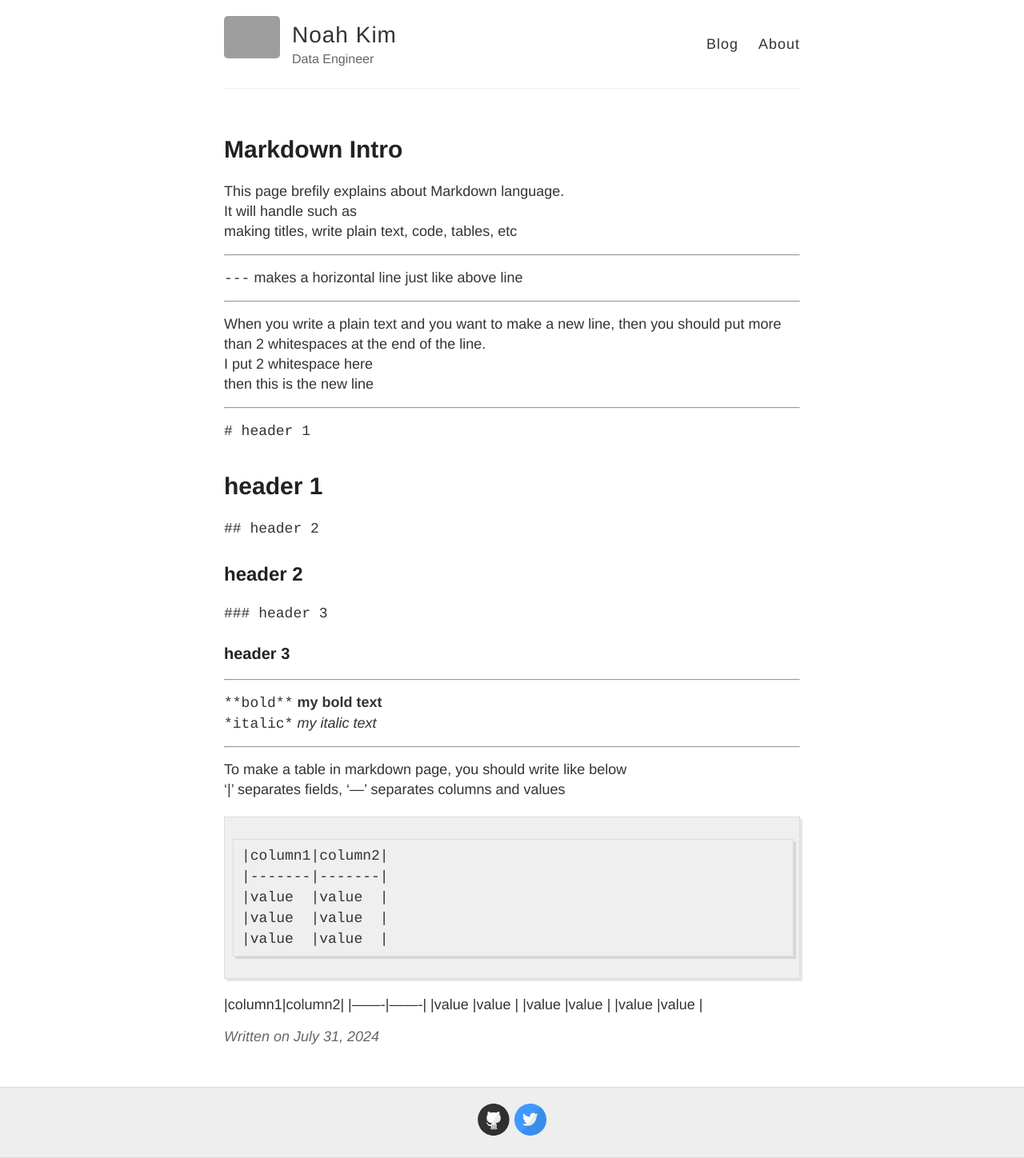
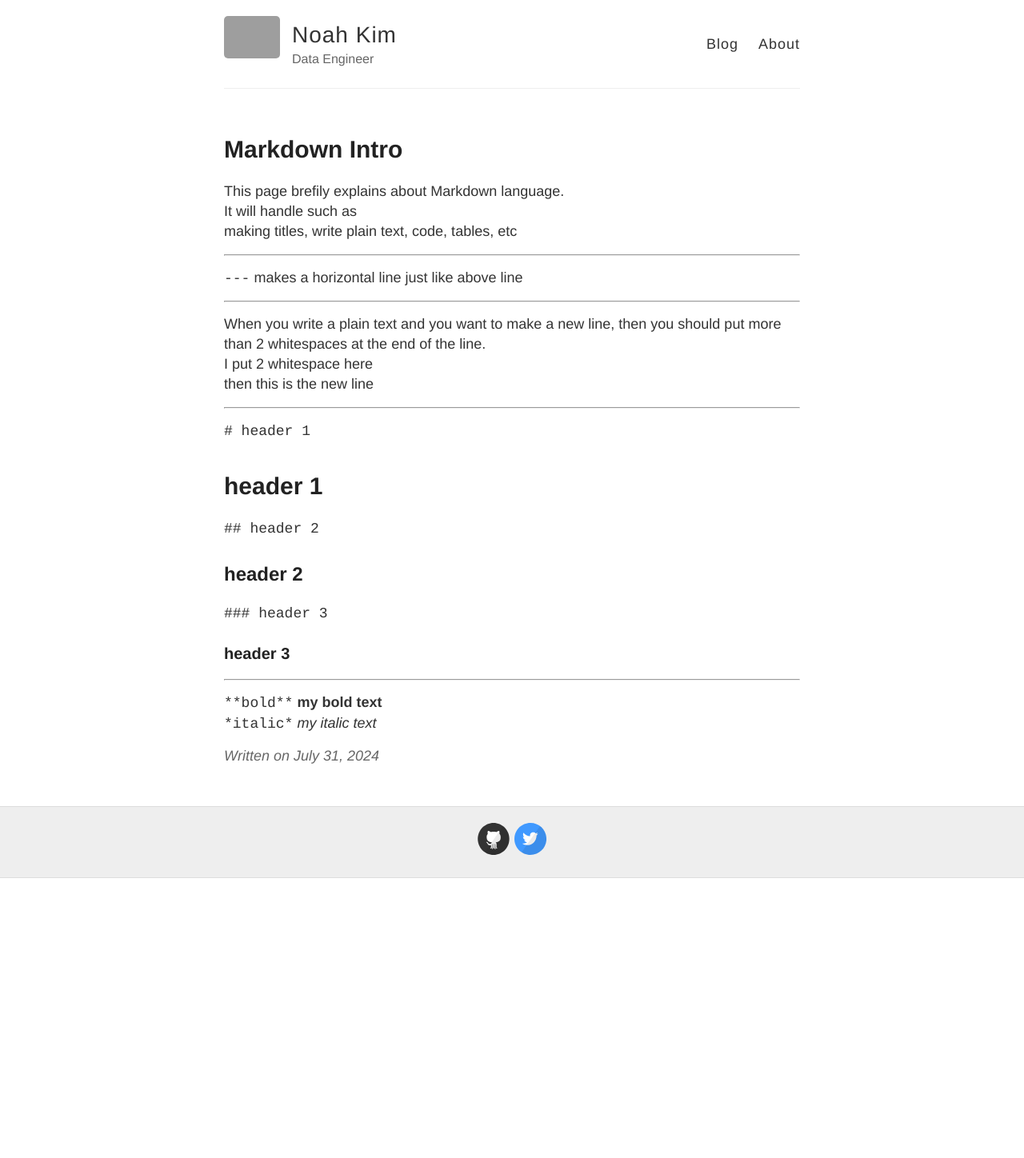
Before and after one commit to noahtjkim/noahtjkim.github.io, a Jekyll site: the page built from _posts/2024-7-31-Markdown-Intro.md, in a window 1280 px wide. Shown: the whole page at 80% size. Built offline with Jekyll 4.4.1, drawn with Linux system fonts in a browser that asks for light colours; our own code applies the rules of GitHub Pages for plain Markdown files; after the commit the page ends 1098 px from its top, so only the background shows below that; grey boxes are pictures that could not be loaded.

Commit message:
Update 2024-7-31-Markdown-Intro.md

````diff
--- a/_posts/2024-7-31-Markdown-Intro.md
+++ b/_posts/2024-7-31-Markdown-Intro.md
@@ -25,20 +25,3 @@ then this is the new line
 **my bold text**
 `*italic*`
 *my italic text*
-
-
----
-To make a table in markdown page, you should write like below
-'|' separates fields, '---' separates columns and values
-```
-|column1|column2|
-|-------|-------|
-|value  |value  |
-|value  |value  |
-|value  |value  |
-```
-|column1|column2|
-|-------|-------|
-|value  |value  |
-|value  |value  |
-|value  |value  |
````
